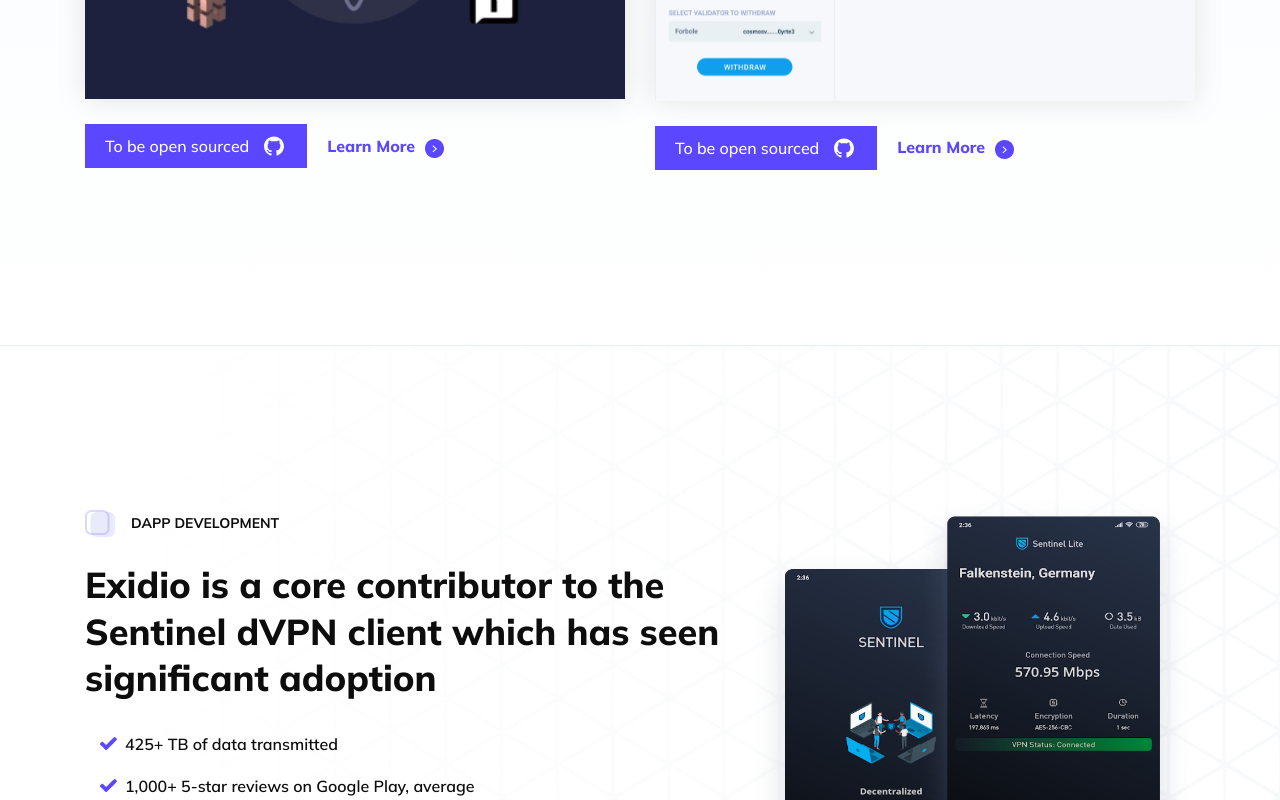
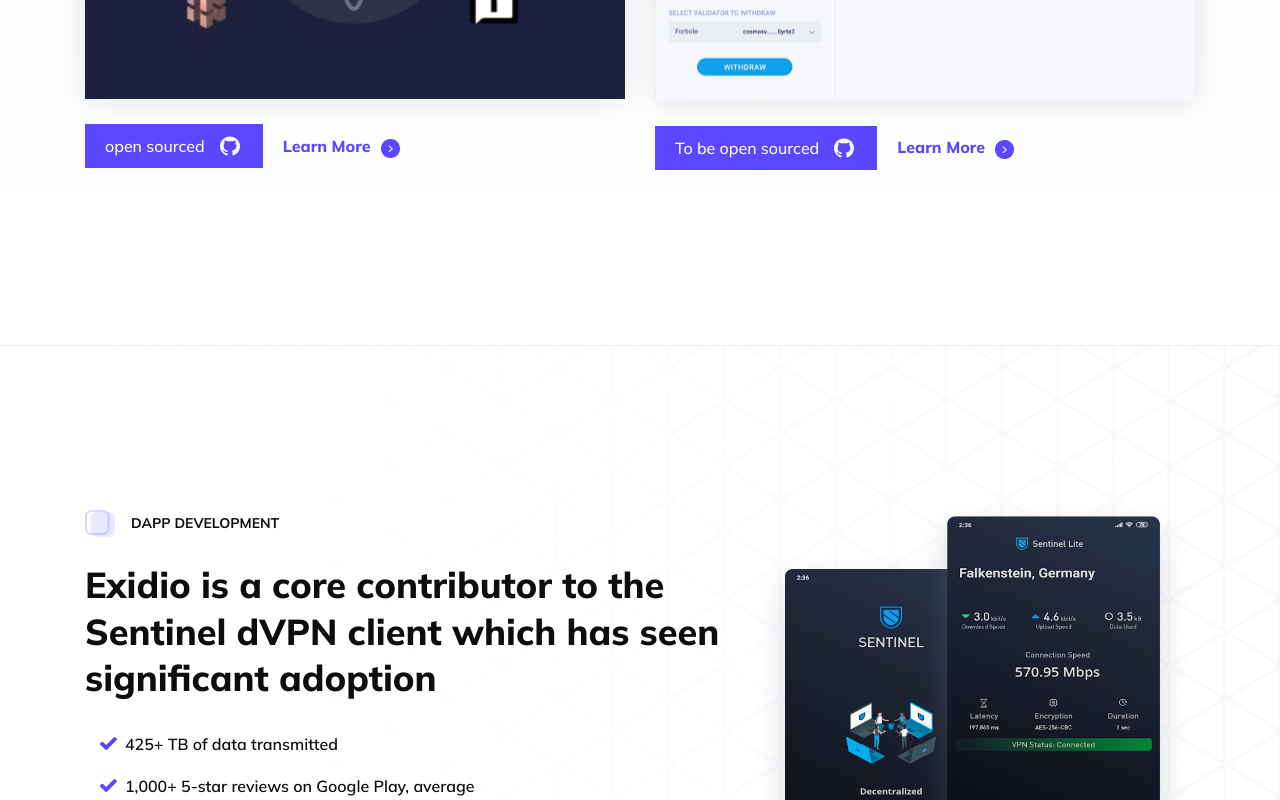
Before and after one commit to spy1236/Exidio-Website, a React (Create React App) app: page / in a window 1280 px wide. Shown: the part 2320-3120 px from the top of the page. Built offline with nearby package versions, Linux system fonts and the light colour scheme.

Commit message:
Added scrolltop functionality

```diff
--- a/public/index.html
+++ b/public/index.html
@@ -1,5 +1,5 @@
 <!DOCTYPE html>
-<html lang="en">
+<html id="top" lang="en">
   <head>
     <meta charset="utf-8" />
     <link rel="icon" href="%PUBLIC_URL%/favicon.png" />
--- a/src/css/style.css
+++ b/src/css/style.css
@@ -2,6 +2,7 @@
 html {
   font-family: "Mulish", sans-serif !important;
   height: 100%;
+  scroll-behavior: smooth;
 }
 
 .navbar-nav .nav-item a {
--- a/src/css/style.scss
+++ b/src/css/style.scss
@@ -2,7 +2,9 @@
 html {
     font-family: "Mulish", sans-serif !important;
     height: 100%;
-}
+    scroll-behavior: smooth;
+}
+
 .navbar-nav {
     .nav-item {
         a {
--- a/src/pages/HomePage.js
+++ b/src/pages/HomePage.js
@@ -126,7 +126,7 @@
 
                                             <img data-aos="zoom-in"  src={cosmos_ecosystem} className="ecosystem" alt="Sentinel EcoSytem"/>
                                             <div className="opensource">
-                                          <a href="https://github.com/ExidioCo/modules" target="_blank"  rel="noopener noreferrer"><span>To be open sourced <img src={giticon} alt="git"></img></span></a>
+                                          <a href="https://github.com/ExidioCo/modules" target="_blank"  rel="noopener noreferrer"><span>open sourced <img src={giticon} alt="git"></img></span></a>
                                             <a href="https://cosmos.network/" rel="noopener noreferrer" target="_blank" ><div className="LearnMoreCosmos">Learn More
                                                 <img src={LearnMoreBtn} alt="learmore"></img>
                                             </div></a>
--- a/src/pages/components/Footer.js
+++ b/src/pages/components/Footer.js
@@ -25,7 +25,7 @@
                     <div className="container">
                         <div className="row">
                             <div className="col-lg-4 margin-t-20">
-                            <img className="foot-logo" src={logo} alt="logo" />
+                            <a href="#top"><img className="foot-logo" src={logo} alt="logo" /></a>
                                 <div className="text-muted margin-t-20">
                                 <ul className="list-inline social m-0">
                                         {/* <li className="list-inline-item"><Link to="" onClick={evt => {  evt.preventDefault(); } } className="social-icon"> <img src={TwitterLogo} alt="twitter"></img></Link></li> */}
```
Also changed, not shown: src/pages/components/ScrollTop.js (added), 1 other file (tests, documents, lock files or other folders).
